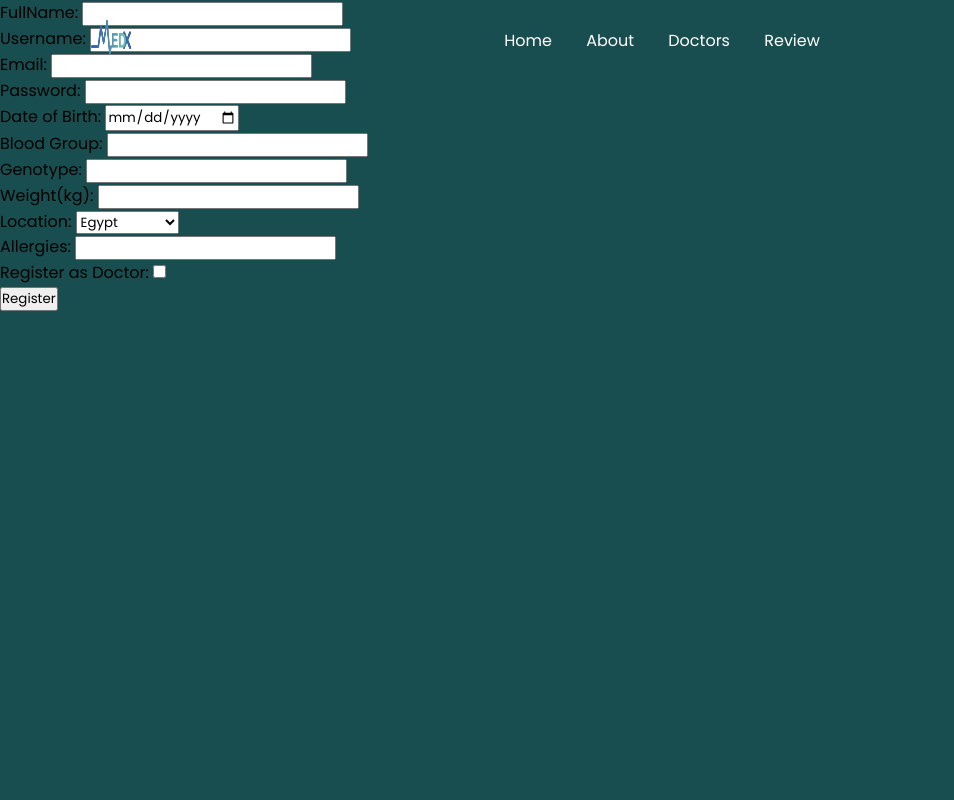
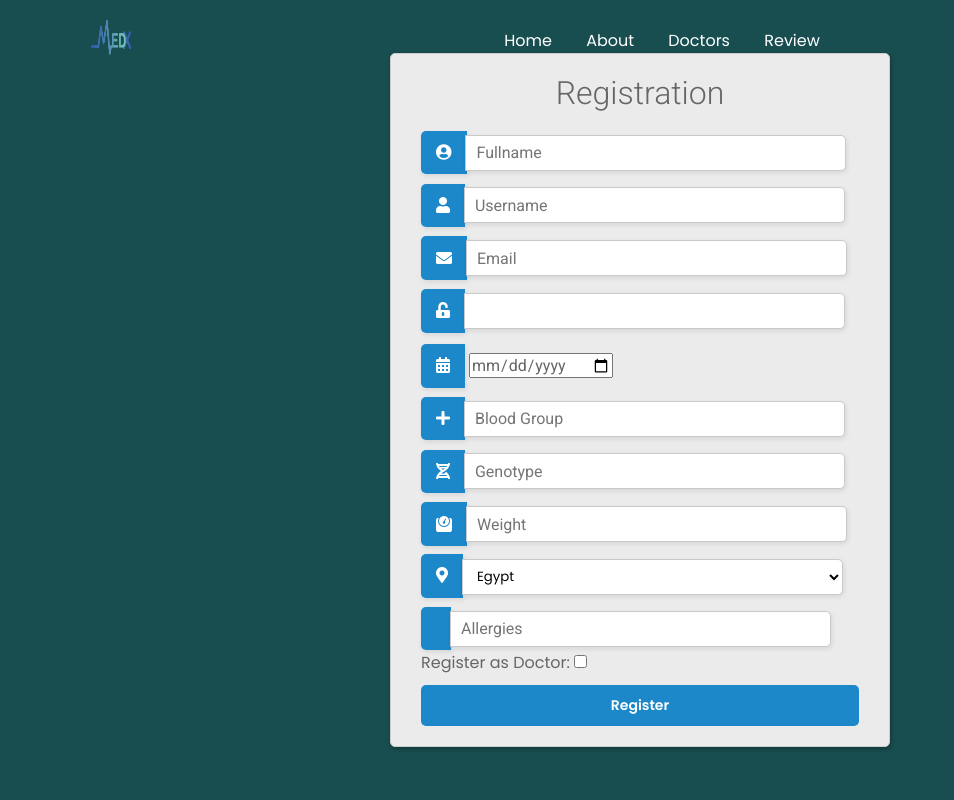
Before and after one commit to ghabi1602/MedXX, a Flask app: page /auth/register in a window 1280 px wide. Shown: the whole page, without its empty margins (0-954 px from the left). Run offline with Flask 3, Linux system fonts and the light colour scheme; some libraries are stand-ins or nearby versions.

Commit message:
more functionality to signup page

```diff
--- /dev/null
+++ b/app/static/form.css
@@ -0,0 +1,132 @@
+
+
+
+html, body {
+    display: flex;
+    justify-content: center;
+    height: 100%;
+
+    }
+    body, div, h1, form, input, p {
+    padding: 0;
+    margin: 0;
+    outline: none;
+    font-family: Roboto, Arial, sans-serif;
+    font-size: 16px;
+    color: #666;
+    }
+
+    h1 {
+    padding: 10px 0;
+    font-size: 32px;
+    font-weight: 300;
+    text-align: center;
+    }
+    p {
+    font-size: 12px;
+    }
+    hr {
+    color: #a9a9a9;
+    opacity: 0.3;
+    }
+    .main-block {
+    width: 500px;
+    min-height: 70%;
+    padding: 10px 0;
+    margin: auto;
+    border-radius: 5px;
+    border: solid 1px #ccc;
+    box-shadow: 1px 2px 5px rgba(0,0,0,.31);
+    background: #ebebeb;
+    }
+    form {
+    margin-left: 30px;
+    margin-right: 30px;
+    margin-top: 0px;
+    margin-bottom: 0px;
+    border-top: 30px;
+    }
+    .account-type, .gender {
+    margin: 15px 0;
+    }
+    input[type=radio] {
+    display: none;
+    }
+    label#icon {
+    margin: 0;
+    border-radius: 5px 0 0 5px;
+    }
+    label.radio {
+    position: relative;
+    display: inline-block;
+    padding-top: 4px;
+    margin-right: 20px;
+    text-indent: 30px;
+    overflow: visible;
+    cursor: pointer;
+    }
+    label.radio:before {
+    content: "";
+    position: absolute;
+    top: 2px;
+    left: 0;
+    width: 20px;
+    height: 20px;
+    border-radius: 50%;
+    background: #1c87c9;
+    }
+    label.radio:after {
+    content: "";
+    position: absolute;
+    width: 9px;
+    height: 4px;
+    top: 8px;
+    left: 4px;
+    border: 3px solid #fff;
+    border-top: none;
+    border-right: none;
+    transform: rotate(-45deg);
+    opacity: 0;
+    }
+    input[type=radio]:checked + label:after {
+    opacity: 1;
+    }
+    input[type=text], input[type=password], input[type=email], input[type=number], select, textarea {
+    width: calc(100% - 57px);
+    height: 36px;
+    margin: 13px 0 0 -5px;
+    padding-left: 10px;
+    border-radius: 0 5px 5px 0;
+    border: solid 1px #cbc9c9;
+    box-shadow: 1px 2px 5px rgba(0,0,0,.09);
+    background: #fff;
+    }
+    input[type=password] {
+    margin-bottom: 15px;
+    }
+    #icon {
+    display: inline-block;
+    padding: 9.3px 15px;
+    box-shadow: 1px 2px 5px rgba(0,0,0,.09);
+    background: #1c87c9;
+    color: #fff;
+    text-align: center;
+    }
+    .btn-block {
+    margin-top: 10px;
+    text-align: center;
+    }
+    button {
+    width: 100%;
+    padding: 10px 0;
+    margin: 10px auto;
+    border-radius: 5px;
+    border: none;
+    background: #1c87c9;
+    font-size: 14px;
+    font-weight: 600;
+    color: #fff;
+    }
+    button:hover {
+    background: #26a9e0;
+    }
--- a/app/templates/signup.html
+++ b/app/templates/signup.html
@@ -6,6 +6,9 @@
     <title>MedX</title>
     <link rel="icon" href="{{ url_for('static', filename='images/asmaa.png') }}">
     <link rel="stylesheet" href="{{ url_for('static', filename='style2.css') }}">
+    <link rel="stylesheet" href="{{ url_for('static', filename='form.css') }}">
+    <link href="https://fonts.googleapis.com/css?family=Roboto:300,400,500,700" rel="stylesheet">
+    <link rel="stylesheet" href="https://use.fontawesome.com/releases/v5.4.1/css/all.css" integrity="sha384-5sAR7xN1Nv6T6+dT2mhtzEpVJvfS3NScPQTrOxhwjIuvcA67KV2R5Jz6kr4abQsz" crossorigin="anonymous">
 </head>
 <body style="background-color: rgb(25, 78, 80);">
     <header class="header">
@@ -22,7 +25,8 @@
             <div></div>
         </nav>
     </header>
-    <div class="reg">
+    <div class="main-block">
+        <h1>Registration</h1>
         {% with msg = get_flashed_messages(with_categories=True) %}
             {% if msg %}
                 {% for category, message in msg %}
@@ -34,32 +38,32 @@
             {% endif %}
         {% endwith %}
         <form action="{{ url_for('auth.register') }}" method="POST">
-            <label for="fullname">FullName: </label>
-            <input type="text" name="fullname" required>
+            <label id="icon" for="fullname"><i class="fas fa-user-circle"></i></label>
+            <input type="text" name="fullname" placeholder="Fullname" required>
             <br>
-            <label for="username">Username: </label>
-            <input type="text" name="username" required>
+            <label id="icon" for="username"><i class="fas fa-user"></i> </label>
+            <input type="text" name="username" placeholder="Username" required>
             <br>
-            <label for="email">Email: </label>
-            <input type="email" name="email" required>
+            <label id="icon" for="email"><i class="fas fa-envelope"></i> </label>
+            <input type="email" id="name" name="email" placeholder="Email" required>
             <br>
-            <label for="password">Password: </label>
+            <label id="icon" for="password"><i class="fas fa-unlock-alt"></i></label>
             <input type="password" name="password" required>
             <br>
-            <label for="dob">Date of Birth: </label>
+            <label id="icon" for="dob"><i class="fas fa-calendar-alt"></i></label>
             <input type="date" name="dob" required>
             <br>
-            <label for="blood_group">Blood Group: </label>
-            <input type="text" name="blood_group">
+            <label id="icon" for="blood_group"><i class="fas fa-plus"></i></label>
+            <input type="text" name="blood_group" placeholder="Blood Group">
             <br>
-            <label for="genotype">Genotype: </label>
-            <input type="text" name="genotype">
+            <label id="icon" for="genotype"><i class="fas fa-dna"></i></label>
+            <input type="text" name="genotype" placeholder="Genotype">
             <br>
-            <label>Weight(kg): </label>
-            <input type="number" name="weight">
+            <label id="icon" for="weight"><i class="fas fa-weight"></i></label>
+            <input type="number" name="weight" placeholder="Weight">
             <br>
-            <label>Location: </label>
-            <select name="location">
+            <label id="icon" for="location"><i class="fas fa-map-marker-alt"></i></label>
+            <select name="location" placeholder="Location">
                 <option value="Egypt"> Egypt</option>
                 <option value="Kenya">Kenya</option>
                 <option value="Ethopia">Ethopia</option>
@@ -68,17 +72,17 @@
                 <option value="South Africa">South Africa</option>
             </select>
             <br>
-            <label for="allergies">Allergies: </label>
-            <input type="text" name="allergies">
+            <label id="icon" for="allergies"><i class="fas fa-head-side-cough"></i></label>
+            <input type="text" name="allergies" placeholder="Allergies">
             <br>
             <label for="is_doctor">Register as Doctor:</label>
             <input type="checkbox" name="is_doctor">
             <br>
             <div id="doctor-fields" style="display: none;">
-                <label for="specialty">Specialty: </label>
-                <input type="text" name="specialty">
+                <label id="icon" for="specialty"><i class="fas fa-stethoscope"></i></label>
+                <input type="text" name="specialty" placeholder="Specialty">
                 <br>
-                <label for="bio">Bio: </label>
+                <label id="icon" for="bio"><i class="fas fa-hospital"></i></label>
                 <textarea name="bio" placeholder="Bio"></textarea>
                 <br>
             </div>
```
